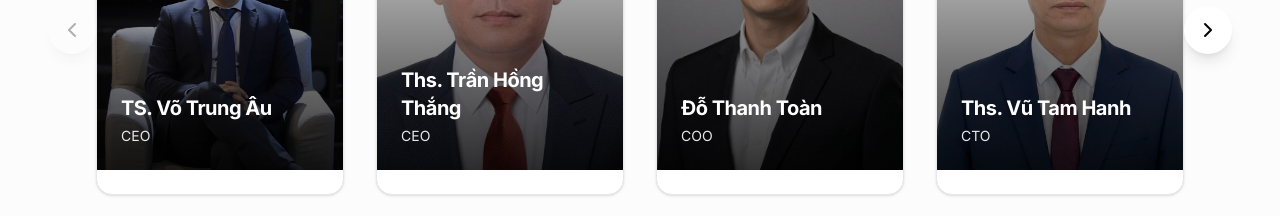
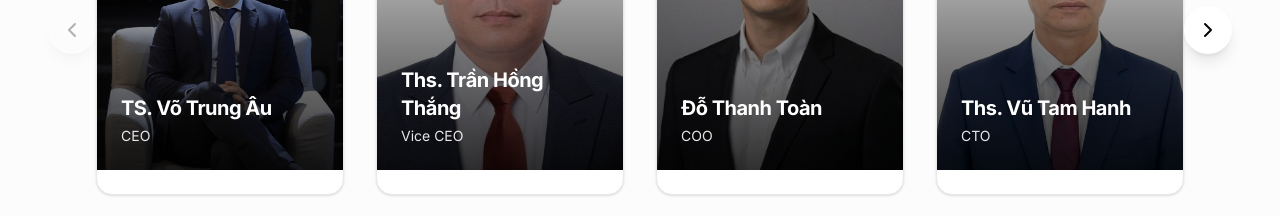
Before and after one commit to trandinhnamuet/intro-ics-frontend, a Next.js app: page /gioi-thieu in a window 1280 px wide. Shown: the part 5860-6076 px from the top of the page. Built offline with nearby package versions, Linux system fonts and the light colour scheme.

Commit message:
Update page.tsx

```diff
--- a/app/gioi-thieu/page.tsx
+++ b/app/gioi-thieu/page.tsx
@@ -31,7 +31,7 @@ export default function GioiThieuPage() {
 
   const team = [
     { name: "TS. Võ Trung Âu", role: "CEO", image: "/anhau.jpg" },
-    { name: "Ths. Trần Hồng Thắng", role: "CEO", image: "/anhthang.jpg" },
+    { name: "Ths. Trần Hồng Thắng", role: "Vice CEO", image: "/anhthang.jpg" },
     { name: "Đỗ Thanh Toàn", role: "COO", image: "/anhtoan.jpg" },
     { name: "Ths. Vũ Tam Hanh", role: "CTO", image: "/anhhanh.jpg" },
     { name: "Ths. Vũ Thị Hải Yến", role: "CHRO", image: "/chiyen.jpeg" },
```
